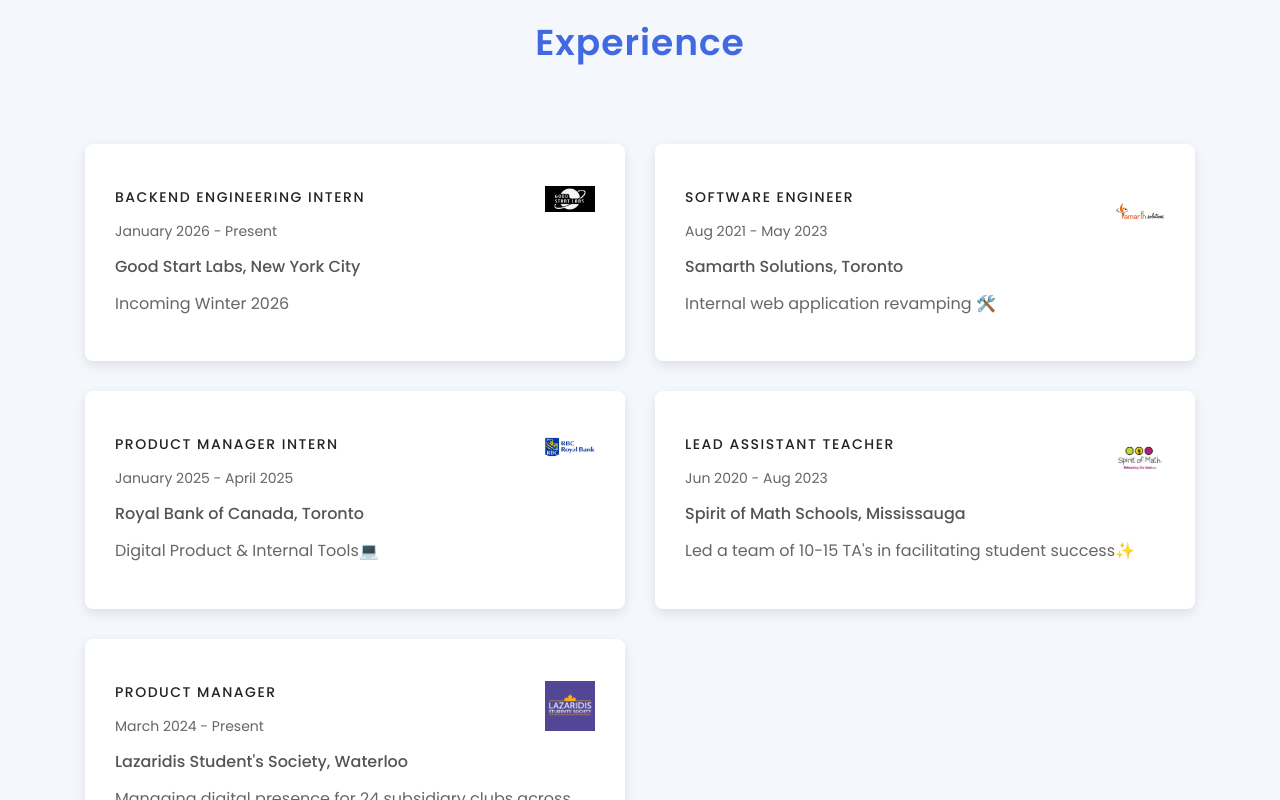
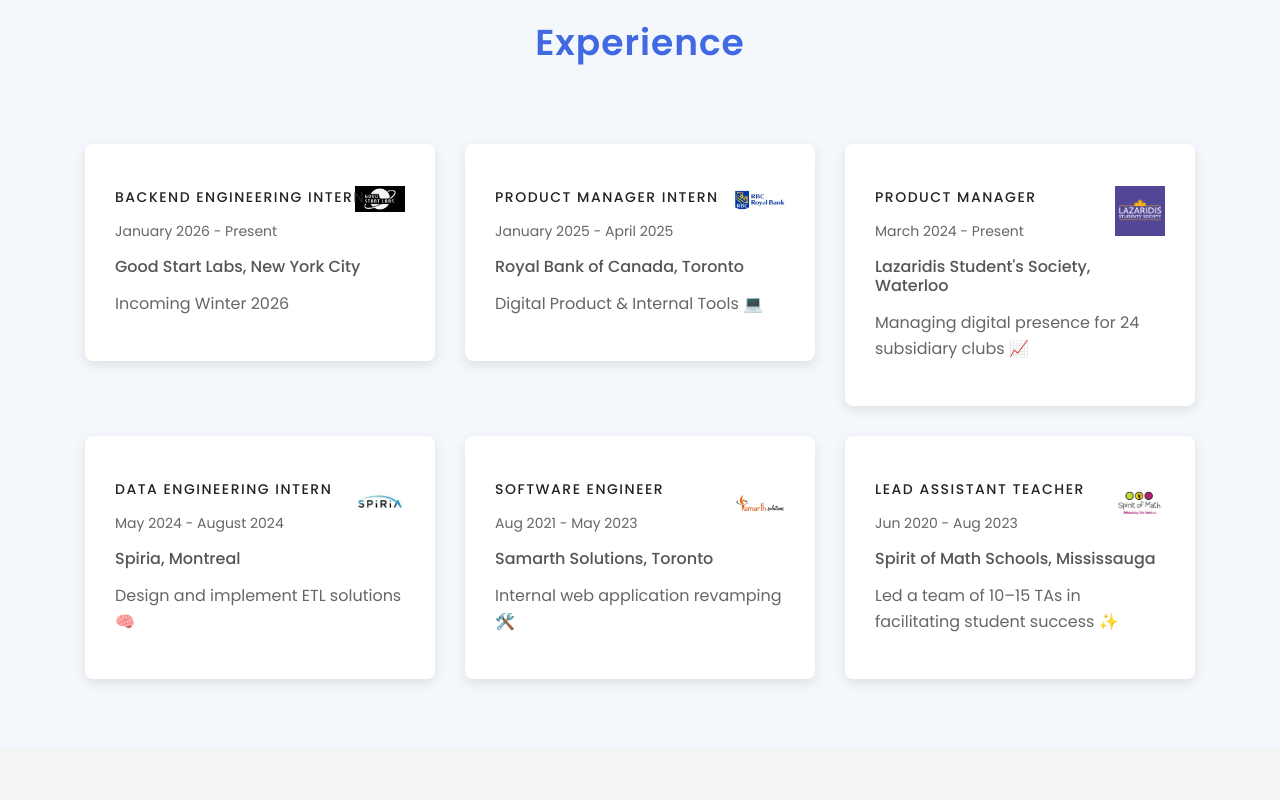
Before and after one commit to anandijawkar/anandijawkar.github.io, a plain HTML site: page index.html in a window 1280 px wide. Shown: the part 2000-2800 px from the top of the page. Drawn offline with Linux system fonts and the light colour scheme.

Commit message:
updatess

```diff
--- a/index.html
+++ b/index.html
@@ -70,7 +70,7 @@
             <li><a class="nav-link active" href="#home">Home</a></li>
             <li><a class="nav-link" href="#about">About Me</a></li>
             <li><a class="nav-link" href="#experience">Experience</a></li>
-            <li><a class="nav-link" href="#portfolio">Portfolio</a></li>
+            <li><a class="nav-link" href="#portfolio">Projects</a></li>
             <li><a class="nav-link" href="#blog">Awards</a></li>
             <li><a class="nav-link" href="#contact">Contact</a></li>
           </ul>
@@ -336,6 +336,8 @@
      <!-- START WORK EXPERIENCE DESIGN AREA -->
    <section id="experience" class="work-experience-area section-padding">
     <div class="container">
+
+        <!-- Section Title -->
         <div class="row">
             <div class="col-sm-12">
                 <div class="section-title">
@@ -343,10 +345,12 @@
                 </div>
             </div>
         </div>
+
+        <!-- Experience Grid -->
         <div class="row wow fadeInUp" data-wow-delay="0.3s">
-                <div class="col-md-6">
 
-					 <!-- START SINGLE EDUCATION DESIGN AREA -->
+            <!-- 1 -->
+            <div class="col-md-4 col-sm-6">
                 <div class="single-experience">
                     <h2>Backend Engineering Intern</h2>
                     <span>January 2026 - Present</span>
@@ -354,29 +358,32 @@
                     <h3>Good Start Labs, New York City</h3>
                     <p>Incoming Winter 2026</p>
                 </div>
-                    <!-- / END SINGLE EDUCATION DESIGN AREA -->
+            </div>
 
-                    <!-- START SINGLE EDUCATION DESIGN AREA -->
+            <!-- 2 -->
+            <div class="col-md-4 col-sm-6">
                 <div class="single-experience">
                     <h2>Product Manager Intern</h2>
                     <span>January 2025 - April 2025</span>
                     <img src="static/img/rbc_logo.png" alt="Royal Bank of Canada">
                     <h3>Royal Bank of Canada, Toronto</h3>
-                        <p>Digital Product & Internal Tools💻</p>
+                    <p>Digital Product & Internal Tools 💻</p>
                 </div>
-                    <!-- / END SINGLE EDUCATION DESIGN AREA -->
+            </div>
 
-                    <!-- START SINGLE EDUCATION DESIGN AREA -->
+            <!-- 3 -->
+            <div class="col-md-4 col-sm-6">
                 <div class="single-experience">
                     <h2>Product Manager</h2>
                     <span>March 2024 - Present</span>
                     <img src="static/img/lazsoc.png" alt="Lazaridis Students' Society">
                     <h3>Lazaridis Student's Society, Waterloo</h3>
-                        <p>Managing digital presence for 24 subsidiary clubs across business faculty📈</p>
+                    <p>Managing digital presence for 24 subsidiary clubs 📈</p>
                 </div>
-                    <!-- / END SINGLE EDUCATION DESIGN AREA -->
+            </div>
 
-                    <!-- START SINGLE EDUCATION DESIGN AREA -->
+            <!-- 4 -->
+            <div class="col-md-4 col-sm-6">
                 <div class="single-experience">
                     <h2>Data Engineering Intern</h2>
                     <span>May 2024 - August 2024</span>
@@ -384,38 +391,34 @@
                     <h3>Spiria, Montreal</h3>
                     <p>Design and implement ETL solutions 🧠</p>
                 </div>
-                    <!-- / END SINGLE EDUCATION DESIGN AREA -->
+            </div>
 
-
-                </div>
-                <div class="col-md-6">
-
-                    <!-- START SINGLE EXPERIENCE DESIGN AREA -->
+            <!-- 5 -->
+            <div class="col-md-4 col-sm-6">
                 <div class="single-experience">
                     <h2>Software Engineer</h2>
                     <span>Aug 2021 - May 2023</span>
                     <img src="static/img/samarth_solutions.jpg" alt="Samarth Solutions">
-                        <h3>Samarth Solutions, Toronto </h3>
+                    <h3>Samarth Solutions, Toronto</h3>
                     <p>Internal web application revamping 🛠️</p>
                 </div>
-                    <!-- / END SINGLE EXPERIENCE DESIGN AREA -->
+            </div>
 
-
-                    <!-- START SINGLE EDUCATION DESIGN AREA -->
+            <!-- 6 -->
+            <div class="col-md-4 col-sm-6">
                 <div class="single-experience">
                     <h2>Lead Assistant Teacher</h2>
                     <span>Jun 2020 - Aug 2023</span>
                     <img src="static/img/som.png" alt="Spirit of Math Schools">
                     <h3>Spirit of Math Schools, Mississauga</h3>
-                        <p>Led a team of 10-15 TA's in facilitating student success✨</p>
+                    <p>Led a team of 10–15 TAs in facilitating student success ✨</p>
                 </div>
-                    <!-- / END SINGLE EDUCATION DESIGN AREA -->
-
+            </div>
 
         </div>
     </div>
-        </div>
 </section>
+
     <!-- / END WORK EXPERIENCE DESIGN AREA -->
 
     <!-- Skill -->
```
Lines whose indentation alone changed are shown as unchanged.
